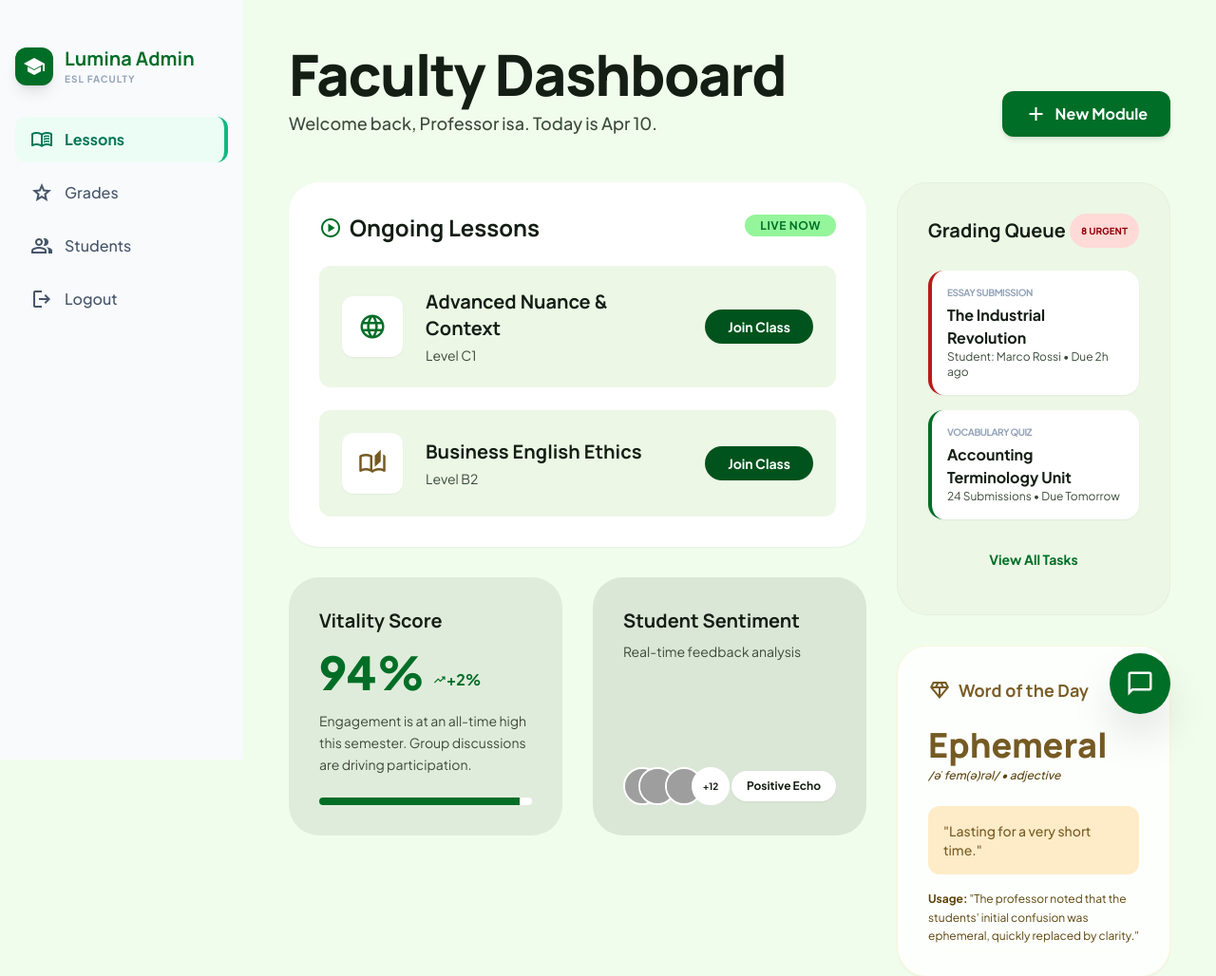
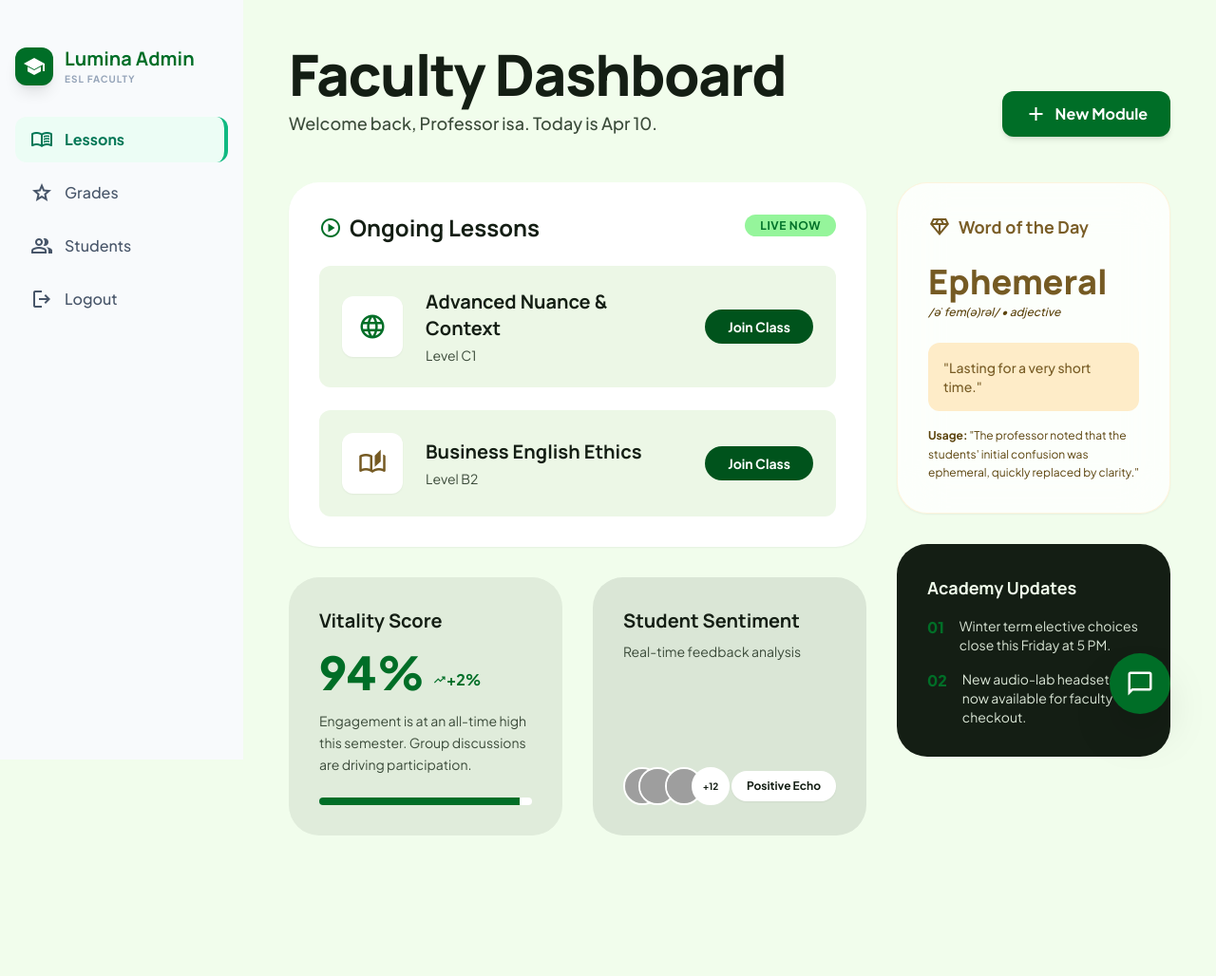
Before and after one commit to BlipBl0p/EmergingTrends_ESL_Website, a Django app: page /teachers/dashboard/ in a window 1280 px wide. Shown: the top 1028 px of the page at 95% size. After the commit the page ends 880 px from the top, so only its background shows below. Run offline with Django 5.2, Linux system fonts and the light colour scheme; a user stored in the database is signed in; style sheets or scripts are compiled from the project's sources; some libraries are stand-ins or nearby versions; grey boxes are pictures that could not be loaded.

Commit message:
remove redundant grading queue

```diff
--- a/ESL_Website/esl_Teacher/templates/pages/teacher_dashboard.html
+++ b/ESL_Website/esl_Teacher/templates/pages/teacher_dashboard.html
@@ -244,32 +244,6 @@
                     </section>
                     <!-- Sidebar Content -->
                     <aside class="md:col-span-4 space-y-8">
-                        <!-- Grading Queue -->
-                        <div class="bg-surface-container-low p-8 rounded-[2rem] border border-outline-variant/15">
-                            <h3 class="text-xl font-headline font-bold mb-6 flex items-center justify-between">
-                                Grading Queue
-                                <span
-                                    class="bg-error-container text-on-error-container px-3 py-1 rounded-full text-[10px] font-black uppercase">8
-                                    Urgent</span>
-                            </h3>
-                            <div class="space-y-4">
-                                <div class="p-4 bg-white rounded-2xl shadow-sm border-l-4 border-error">
-                                    <p class="text-[10px] font-bold text-slate-400 uppercase tracking-tighter mb-1">
-                                        Essay Submission</p>
-                                    <h5 class="font-bold text-on-surface">The Industrial Revolution</h5>
-                                    <p class="text-xs text-on-surface-variant">Student: Marco Rossi • Due 2h ago</p>
-                                </div>
-                                <div class="p-4 bg-white rounded-2xl shadow-sm border-l-4 border-primary">
-                                    <p class="text-[10px] font-bold text-slate-400 uppercase tracking-tighter mb-1">
-                                        Vocabulary Quiz</p>
-                                    <h5 class="font-bold text-on-surface">Accounting Terminology Unit</h5>
-                                    <p class="text-xs text-on-surface-variant">24 Submissions • Due Tomorrow</p>
-                                </div>
-                                <button
-                                    class="w-full py-4 text-primary font-bold text-sm hover:underline decoration-2 underline-offset-4">View
-                                    All Tasks</button>
-                            </div>
-                        </div>
                         <!-- Word of the Day -->
                         <div class="glass-panel p-8 rounded-[2rem] shadow-sm border border-tertiary-container/30">
                             <div class="flex items-center gap-2 mb-6">
```
